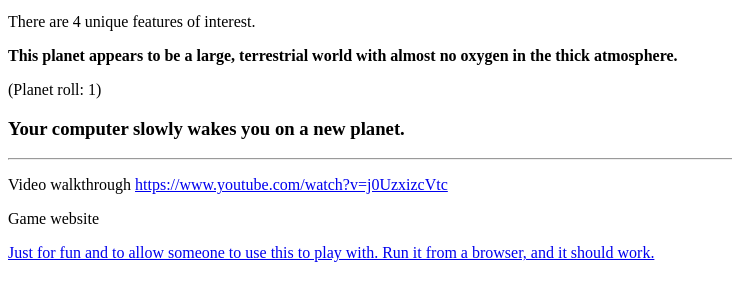
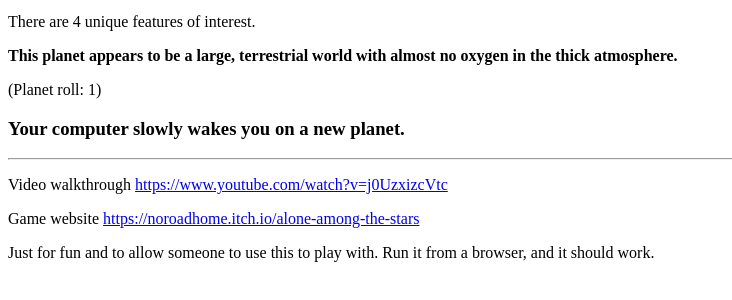
Before and after one commit to padajo/padajo.github.io, a plain HTML site: page aats/game.html in a window 1280 px wide. Shown: the part 104-404 px from the top of the page, without its empty margins (0-732 px from the left). Drawn offline with Linux system fonts and the light colour scheme.

Commit message:
updated alone among the stars bottom section again

```diff
--- a/aats/game.html
+++ b/aats/game.html
@@ -11,7 +11,7 @@
     <hr />
     <div>
     <p>Video walkthrough <a href="https://www.youtube.com/watch?v=j0UzxizcVtc">https://www.youtube.com/watch?v=j0UzxizcVtc</a></p>
-    <p>Game website <a href="https://noroadhome.itch.io/alone-among-the-stars"><https://noroadhome.itch.io/alone-among-the-stars</a></p>
+    <p>Game website <a href="https://noroadhome.itch.io/alone-among-the-stars">https://noroadhome.itch.io/alone-among-the-stars</a></p>
     <p>Just for fun and to allow someone to use this to play with. Run it from a browser, and it should work.</p>
     </div>
     <script src="aats.js"></script>
```
